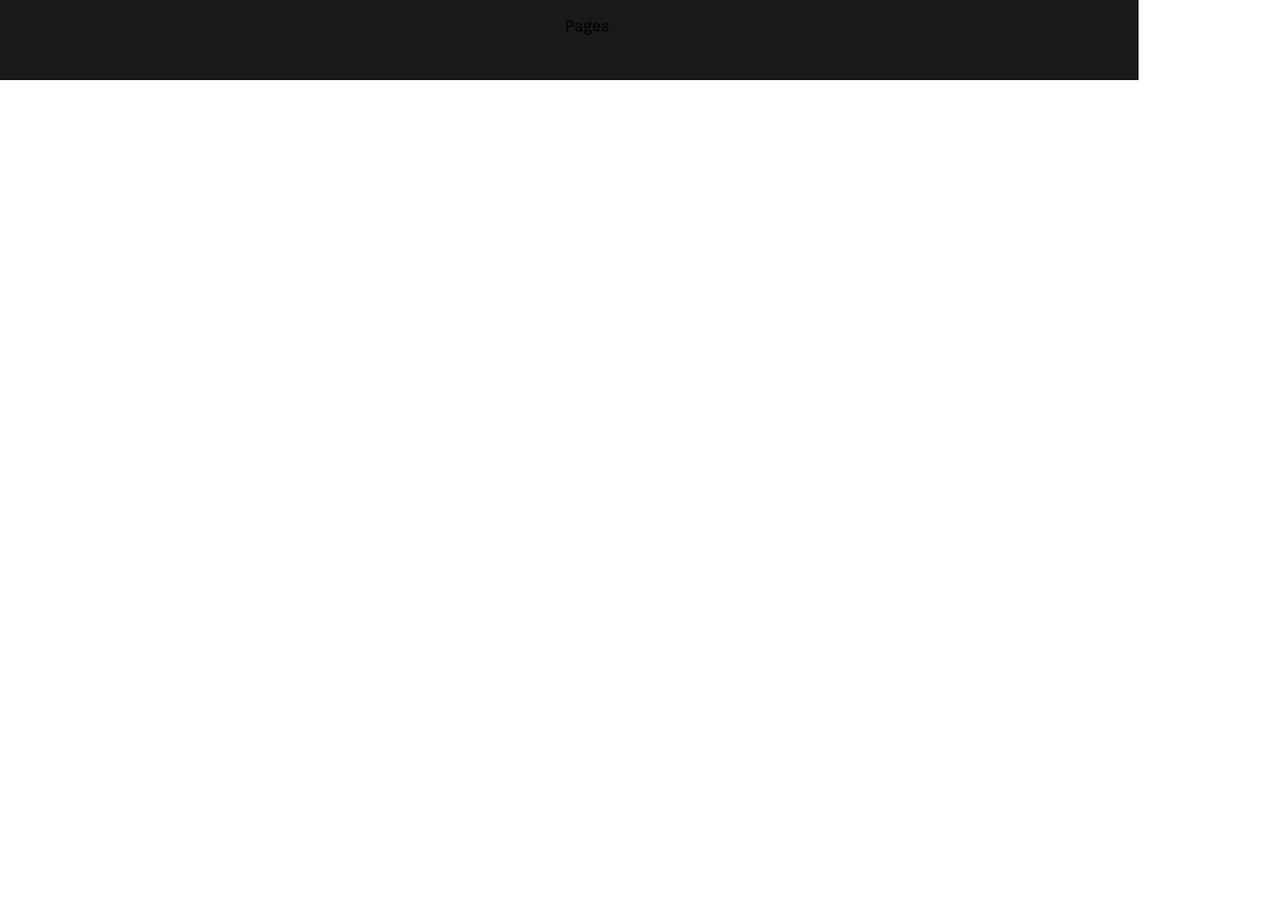
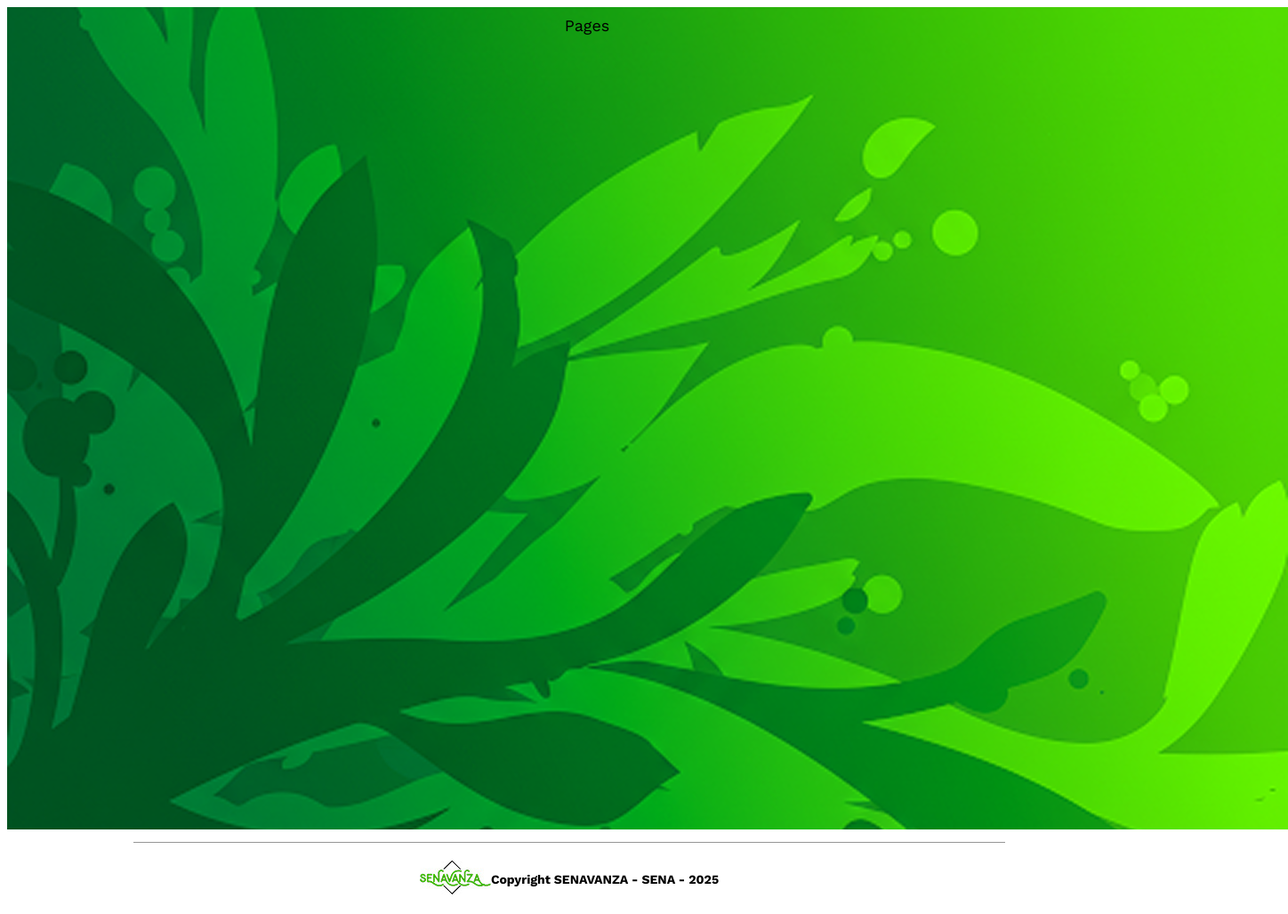
Before and after one commit to TheBullsT/proyectosenavanza, a React (Create React App) app: page /inicio in a window 1280 px wide. Shown: the whole page at 89% size, 1448 px wide, since content can reach past the window. Before the commit the page ends 800 px from the top, so only its background shows below. Built offline with nearby package versions, Linux system fonts and the light colour scheme.

Commit message:
prueba de Navbar inicio

```diff
--- a/src/components/Inicio/Inicio.css
+++ b/src/components/Inicio/Inicio.css
@@ -50,8 +50,6 @@
     --h5: 14px;
     --h6: 12px;
 }
-
-
 .header {
     position: fixed;
     height: 90px;
--- a/src/components/Inicio/Navbar_inicio.jsx
+++ b/src/components/Inicio/Navbar_inicio.jsx
@@ -6,7 +6,7 @@ const NavBarInicio = () => {
     //Scrolling Navbar
     const [color, setColor] = useState(false)
     const changeColor = () => {
-        if (window.scrollY >= ''/*Decide en que momento del scrolling, cambia el color*/ ) {
+        if (window.scrollY >= '200'/*Decide en que momento del scrolling, cambia el color*/ ) {
             setColor(true)
         } else {
             setColor(false)
--- a/src/pages/Inicio.jsx
+++ b/src/pages/Inicio.jsx
@@ -1,10 +1,17 @@
 import NavBarInicio from "../components/Inicio/Navbar_inicio";
+import Footer from "../components/Home/Footer/footer";
+import Fondo from "../assets/img/inicio/fondo_completo.png"
 
 const Inicio = () => {
     return (
-        <NavBarInicio>
+        <div>
+            <NavBarInicio/>
+            <div className="fondillo">
+                <img src={Fondo} alt="" />
+            </div>
+            <Footer/>
+        </div>
 
-        </NavBarInicio>
     )
 }
 
```
Also changed, not shown: src/assets/img/inicio/Biblioteca.png (added), src/assets/img/inicio/fondo_completo.png (renamed from src/assets/img/fondo_completo.png).
